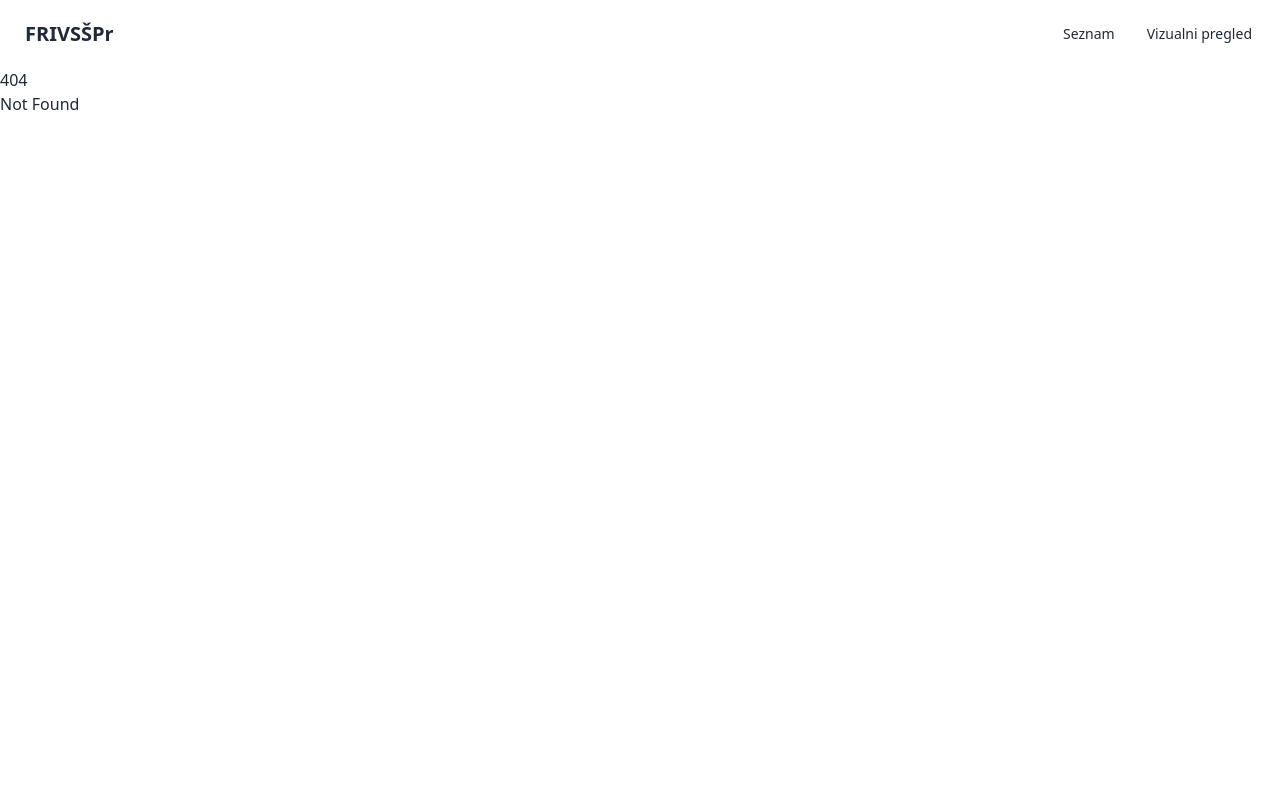
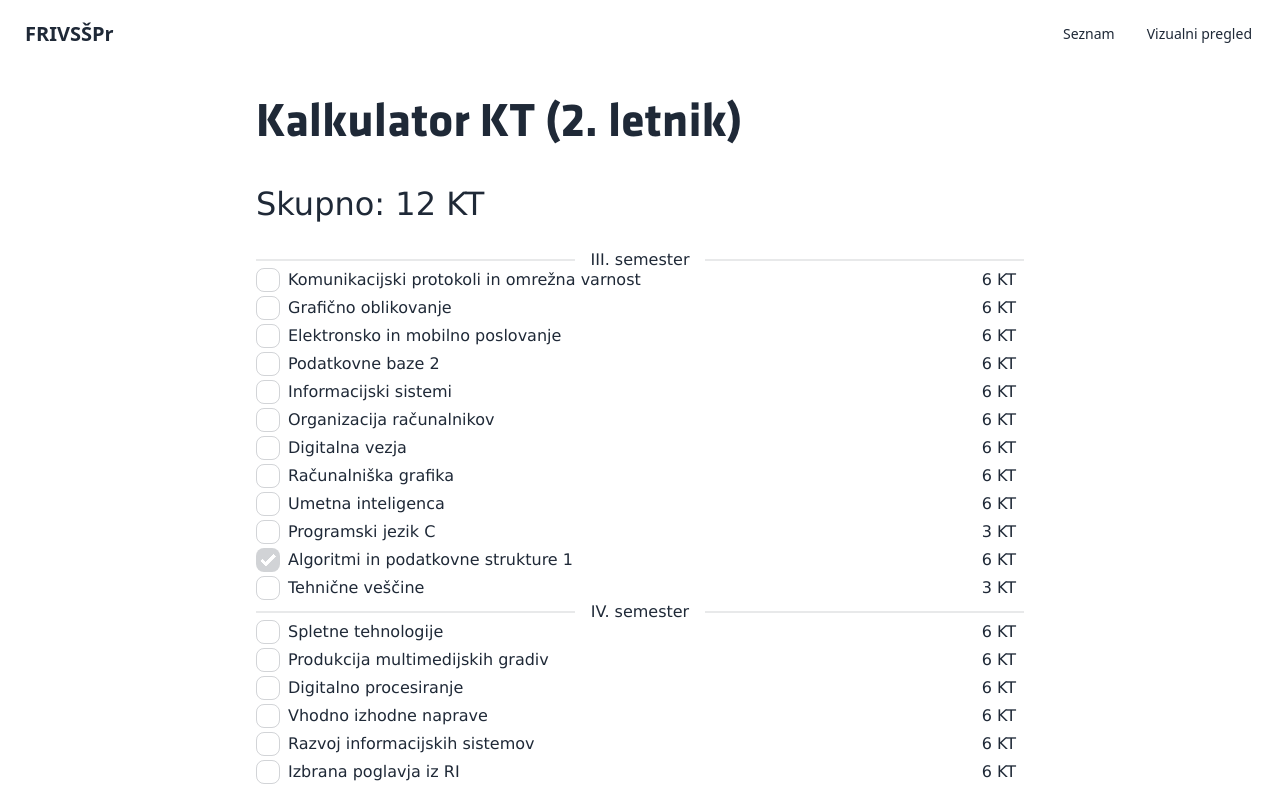
Before and after one commit to aikenahac/frivsspr, a SvelteKit app: page /calc/2 in a window 1280 px wide. Before the commit this address had no page. Shown: the top 786 px of the page. Built offline with nearby package versions, Linux system fonts and the light colour scheme.

Commit message:
Add calculator for KT

```diff
--- /dev/null
+++ b/src/lib/components/CheckableSubject.svelte
@@ -0,0 +1,33 @@
+<script lang="ts">
+  import { SubjectType, type CalculatorSubject } from '$lib/types';
+
+  export let subject: CalculatorSubject;
+  export let selectSubject: (subject: CalculatorSubject) => void;
+</script>
+
+<div
+  class="flex justify-between items-center cursor-pointer pb-1"
+  role="button"
+  tabindex="0"
+  on:keypress={subject.type !== SubjectType.Mandatory
+    ? () => {
+        selectSubject(subject);
+      }
+    : null}
+  on:click={subject.type !== SubjectType.Mandatory
+    ? () => {
+        selectSubject(subject);
+      }
+    : null}
+>
+  <div class="flex items-center">
+    <input
+      type="checkbox"
+      class="checkbox"
+      bind:checked={subject.isSelected}
+      disabled={subject.type === SubjectType.Mandatory ? true : false}
+    />
+    <p class="ml-2">{subject.name}</p>
+  </div>
+  <p class="mr-2">{subject.points} KT</p>
+</div>
--- a/src/routes/+layout.svelte
+++ b/src/routes/+layout.svelte
@@ -9,7 +9,7 @@
 <main>
   <div class="navbar bg-base-100">
     <div class="flex-1">
-      <p class="btn btn-ghost normal-case text-xl">FRIVSŠPr</p>
+      <a class="btn btn-ghost normal-case text-xl" href="/">FRIVSŠPr</a>
     </div>
     <div class="flex-none">
       <ul class="menu menu-horizontal px-1">
--- a/src/routes/+page.svelte
+++ b/src/routes/+page.svelte
@@ -1,5 +1,6 @@
 <script lang="ts">
   import Subject from '$lib/components/Subject.svelte';
+  import calcIcon from '$lib/assets/calc.svg';
   import {
     semesterI,
     semesterII,
@@ -32,7 +33,6 @@
 <body>
   <div class="flex justify-center items-center">
     <div class="container">
-      <div class="content">
       <h1 class="title main-title">FRI VSŠ Predmetnik</h1>
       <p>
         Ker na FRI spletni strani ni podstrani, ki bi služila kot dober
@@ -111,7 +111,14 @@
       </div>
 
       <div>
+        <div class="flex flex-row justify-between items-center">
           <h2 class="title year">2. letnik</h2>
+          <a href="/calc/2"
+            ><button class="btn"
+              >Kalkulator <img src={calcIcon} alt="Calculator icon" /></button
+            ></a
+          >
+        </div>
         <ul>
           <li>
             <div class="flex flex-row justify-between items-center">
@@ -150,7 +157,14 @@
       </div>
 
       <div>
+        <div class="flex flex-row justify-between items-center">
           <h2 class="title year">3. letnik</h2>
+          <a href="/calc/3"
+            ><button class="btn"
+              >Kalkulator <img src={calcIcon} alt="Calculator icon" /></button
+            ></a
+          >
+        </div>
         <ul>
           <li>
             <div class="flex flex-row justify-between items-center">
@@ -215,7 +229,6 @@
       <br />
     </div>
   </div>
-  </div>
 </body>
 
 <style>
--- /dev/null
+++ b/src/routes/calc/[year]/+page.svelte
@@ -0,0 +1,177 @@
+<script lang="ts">
+  import { page } from '$app/stores';
+  import { semseterIII, semesterIV, semesterV, semesterVI } from '$lib/content';
+  import { SubjectType, type CalculatorSubject } from '$lib/types';
+  import addIcon from '$lib/assets/add.svg';
+  import CheckableSubject from '$lib/components/CheckableSubject.svelte';
+  import { onMount } from 'svelte';
+
+  const year = $page.params.year;
+  let totalPoints = 0;
+
+  // Za drugi letnik kalkulator ma od druzga letnika predmete
+  // Za tretji letnik kalkulator ma od tretga letnika predmete
+
+  const semesterIIISubjects: CalculatorSubject[] = semseterIII.map((s) => {
+    return {
+      name: s.info.name,
+      code: s.info.code,
+      type: s.info.type ?? SubjectType.Mandatory,
+      points: s.info.points ?? 0,
+      isSelected: false,
+    };
+  });
+
+  const semesterIVSubjects: CalculatorSubject[] = semesterIV.map((s) => {
+    return {
+      name: s.info.name,
+      code: s.info.code,
+      type: s.info.type ?? SubjectType.Mandatory,
+      points: s.info.points ?? 0,
+      isSelected: false,
+    };
+  });
+
+  const semesterVSubjects: CalculatorSubject[] = semesterV.map((s) => {
+    return {
+      name: s.info.name,
+      code: s.info.code,
+      type: s.info.type ?? SubjectType.Mandatory,
+      points: s.info.points ?? 0,
+      isSelected: false,
+    };
+  });
+  const semesterVISubjects: CalculatorSubject[] = semesterVI.map((s) => {
+    return {
+      name: s.info.name,
+      code: s.info.code,
+      type: s.info.type ?? SubjectType.Mandatory,
+      points: s.info.points ?? 0,
+      isSelected: false,
+    };
+  });
+
+  function checkMandatoryInSemester(semester: CalculatorSubject[]) {
+    semester.forEach((s) => {
+      if (s.type === SubjectType.Mandatory) {
+        totalPoints += s.points;
+        s.isSelected = true;
+      }
+    });
+  }
+
+  function loadMandatory() {
+    if (year === '2') {
+      checkMandatoryInSemester(semesterIIISubjects);
+      checkMandatoryInSemester(semesterIVSubjects);
+    } else if (year === '3') {
+      checkMandatoryInSemester(semesterVSubjects);
+      checkMandatoryInSemester(semesterVISubjects);
+    }
+  }
+
+  loadMandatory();
+</script>
+
+<body>
+  <div class="flex justify-center items-center">
+    <div class="container">
+      <h1 class="title main-title">Kalkulator KT ({year}. letnik)</h1>
+      <p class="total-points">Skupno: {totalPoints} KT</p>
+
+      <br />
+      {#if year === '2'}
+        <div class="divider">III. semester</div>
+        {#each semesterIIISubjects as subject}
+          <CheckableSubject
+            {subject}
+            selectSubject={() => {
+              subject.isSelected = !subject.isSelected;
+              totalPoints += subject.isSelected
+                ? subject.points
+                : -subject.points;
+            }}
+          />
+        {/each}
+        <div class="divider">IV. semester</div>
+        {#each semesterIVSubjects as subject}
+          <CheckableSubject
+            {subject}
+            selectSubject={() => {
+              subject.isSelected = !subject.isSelected;
+              totalPoints += subject.isSelected
+                ? subject.points
+                : -subject.points;
+            }}
+          />
+        {/each}
+      {:else if year === '3'}
+        <div class="divider">V. semester</div>
+        {#each semesterVSubjects as subject}
+          <CheckableSubject
+            {subject}
+            selectSubject={() => {
+              subject.isSelected = !subject.isSelected;
+              totalPoints += subject.isSelected
+                ? subject.points
+                : -subject.points;
+            }}
+          />
+        {/each}
+        <div class="divider">VI. semester</div>
+        {#each semesterVISubjects as subject}
+          <CheckableSubject
+            {subject}
+            selectSubject={() => {
+              subject.isSelected = !subject.isSelected;
+              totalPoints += subject.isSelected
+                ? subject.points
+                : -subject.points;
+            }}
+          />
+        {/each}
+      {:else}
+        <p>Letnik ne obstaja</p>
+      {/if}
+    </div>
+  </div>
+</body>
+
+<style>
+  @font-face {
+    font-family: 'Klavila';
+    src: url('../../../lib/fonts/klavika.otf') format('opentype');
+    font-weight: normal;
+  }
+
+  @font-face {
+    font-family: 'Klavila';
+    src: url('../../../lib/fonts/klavika-bold.otf') format('opentype');
+    font-weight: bold;
+  }
+
+  * {
+    font-family: Verdana, sans-serif;
+    margin: 0;
+    padding: 0;
+  }
+
+  .container {
+    width: 60vw;
+    min-height: 100vh;
+  }
+
+  .title {
+    font-family: 'Klavila';
+    font-weight: bold;
+    padding: 20px 0 20px 0;
+  }
+
+  .main-title {
+    font-size: 3rem;
+  }
+
+  .total-points {
+    font-size: 2rem;
+  }
+</style>
```
Also changed, not shown: src/lib/types.ts (+8 -0 lines), src/lib/assets/add.svg (added), src/lib/assets/calc.svg (added). Lines whose indentation alone changed are shown as unchanged.
